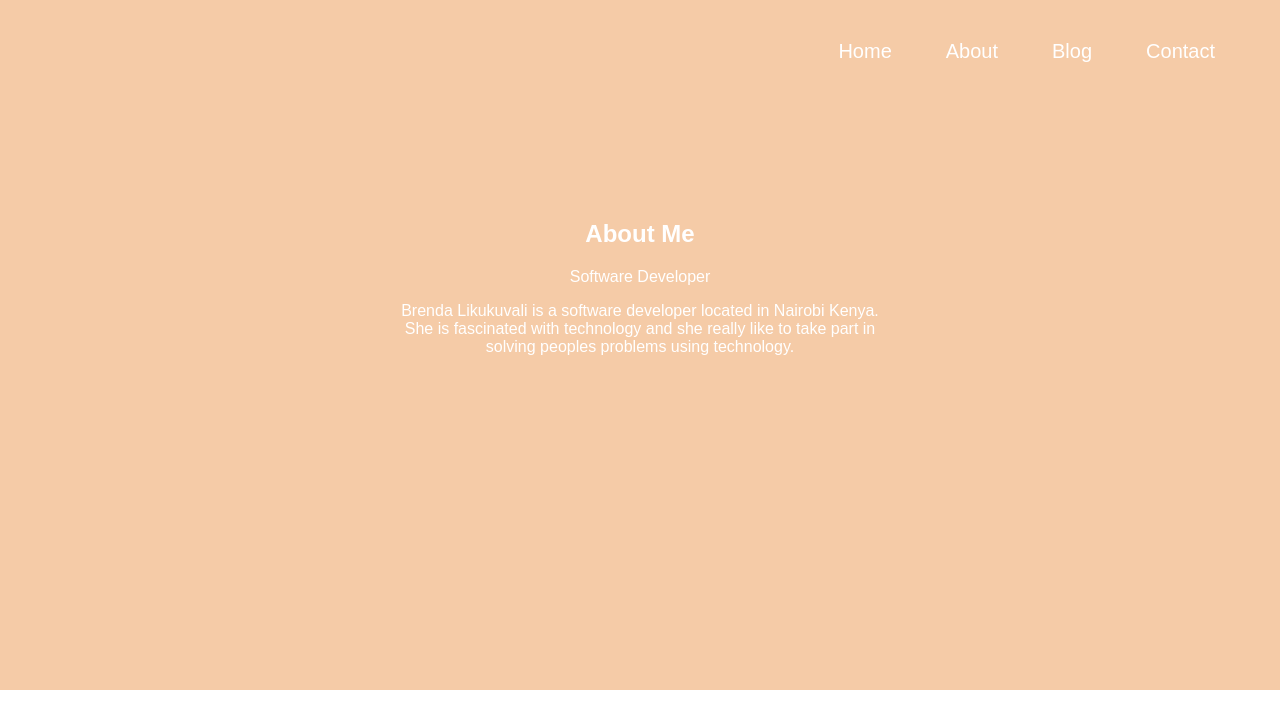
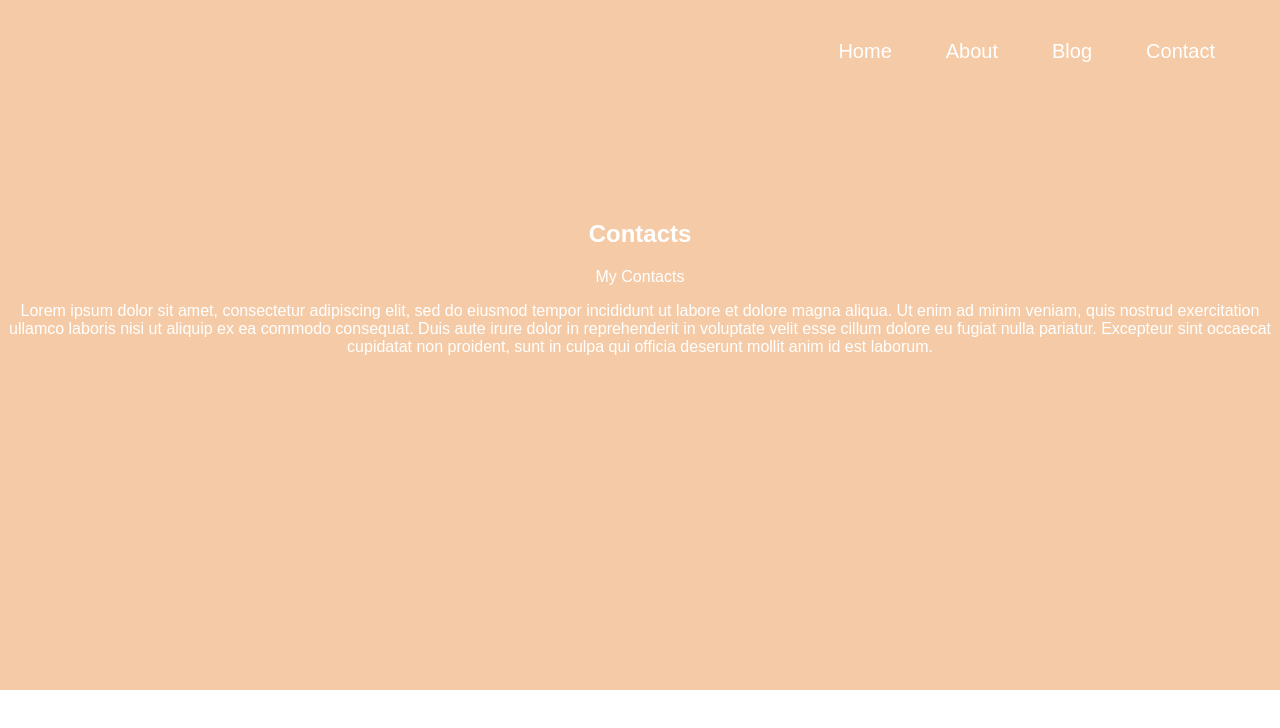
Before and after one commit to StephanieAchieng/S.Achieng-Portfolio, a plain HTML site: page contacts.html in a window 1280 px wide. Drawn offline with Linux system fonts and the light colour scheme.

Commit message:
initial commit

```diff
--- a/contacts.html
+++ b/contacts.html
@@ -22,9 +22,9 @@
 
  <section>
     <div class="conta">
-        <h2>About Me</h2>
-        <p class="title">Software Developer</p>
-        <p>Brenda Likukuvali is a software developer located in Nairobi Kenya.<br> She is fascinated with technology and she really like to take part in <br>solving peoples problems using technology.</p>
+        <h2>Contacts</h2>
+        <p class="title">My Contacts</p>
+        <p>Lorem ipsum dolor sit amet, consectetur adipiscing elit, sed do eiusmod tempor incididunt ut labore et dolore magna aliqua. Ut enim ad minim veniam, quis nostrud exercitation ullamco laboris nisi ut aliquip ex ea commodo consequat. Duis aute irure dolor in reprehenderit in voluptate velit esse cillum dolore eu fugiat nulla pariatur. Excepteur sint occaecat cupidatat non proident, sunt in culpa qui officia deserunt mollit anim id est laborum.</p>
       </div>
     </div>
 </div>
```
Also changed, not shown: about.html (+2 -2 lines), blog.html (+2 -2 lines).
